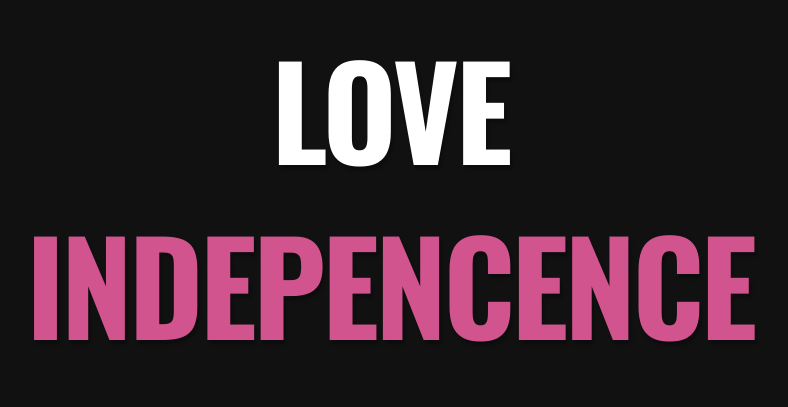
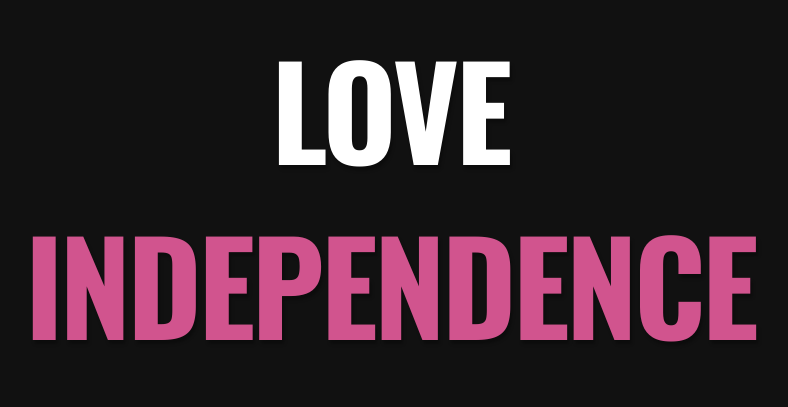
Before and after one commit to TheTracyL/wcphilly-keynote, a plain HTML site: page index.html in a window 1280 px wide. Shown: the part 107-514 px from the top of the page, without its empty margins (250-1038 px from the left). Drawn offline with nearby package versions, Linux system fonts and the light colour scheme.

Commit message:
Oops spelling.

```diff
--- a/index.html
+++ b/index.html
@@ -44,7 +44,7 @@
 
 				<section>
 					<h1>LOVE</h1>
-					<h1><span class="pink">INDEPENCENCE</span></h1>
+					<h1><span class="pink">INDEPENDENCE</span></h1>
 					<h1>FIRSTS</h1>
 
 					<aside class="notes">
```
